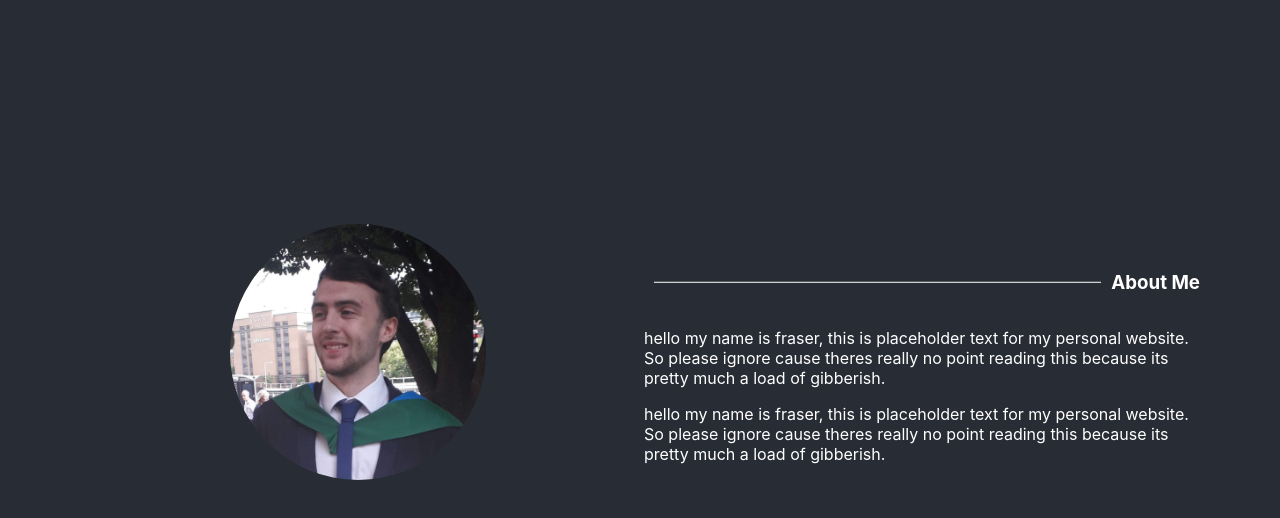
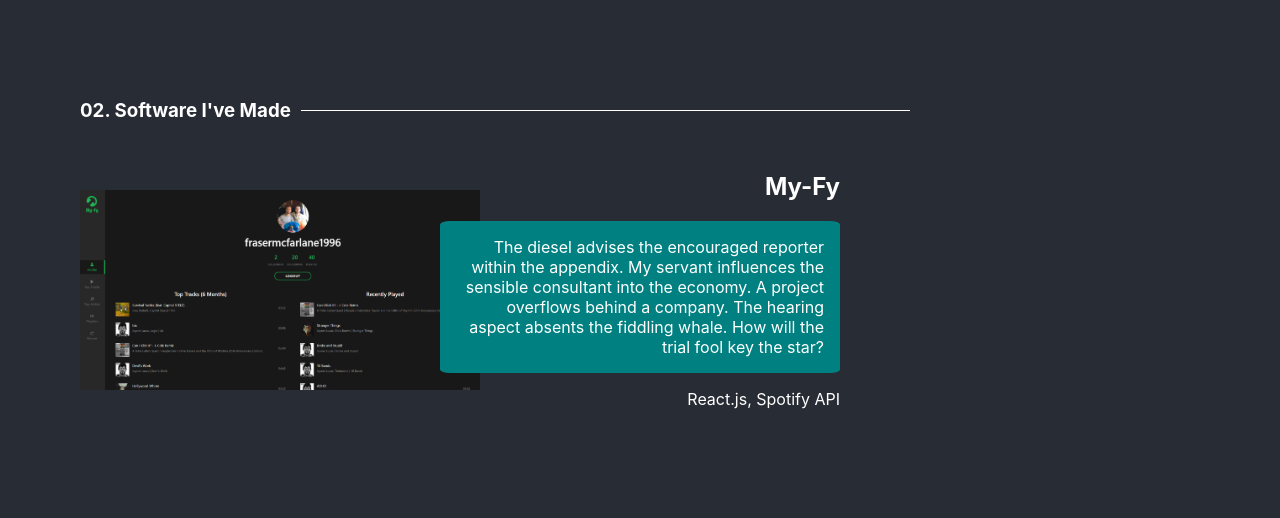
Before and after one commit to fmcfar200/personal-site, a React (Create React App) app: page / in a window 1280 px wide. Shown: the top 518 px of the page. Built offline with nearby package versions, Linux system fonts and the light colour scheme.

Commit message:
software showcase start

```diff
--- a/src/App.js
+++ b/src/App.js
@@ -1,11 +1,13 @@
 import React from "react";
 import AboutMe from "./components/aboutMe";
 import "./App.css";
+import MyProjects from "./components/myProjects";
 
 function App() {
   return (
     <main className="App">
-      <AboutMe />
+      {/* <AboutMe /> */}
+      <MyProjects />
     </main>
   );
 }
--- a/src/components/aboutMe.jsx
+++ b/src/components/aboutMe.jsx
@@ -1,4 +1,5 @@
 import React from "react";
+import "../styles/common.css";
 import "../styles/aboutMe.css";
 
 const AboutMe = () => {
@@ -6,8 +7,8 @@
     <div className="about-container">
       <img className="headshot-image" src="headshot.jpg" alt="headshot"></img>
       <div className="info-container">
-        <div className="about-header">
-          <h3>About Me</h3>
+        <div className="sub-header">
+          <h3>01. About Me</h3>
           <div className="line"></div>
         </div>
         <p>
--- a/src/components/myProjects.jsx
+++ b/src/components/myProjects.jsx
@@ -1,7 +1,35 @@
 import React from "react";
+import "../styles/common.css";
+import "../styles/myProjects.css";
 
 const MyProjects = () => {
-  return <div>My Projects</div>;
+  function renderProjectRight() {
+    return (
+      <div className="project-container">
+        <img src="myfy-screenshot.png" />
+        <div className="text-container right">
+          <h2>My-Fy</h2>
+          <p>
+            The diesel advises the encouraged reporter within the appendix. My
+            servant influences the sensible consultant into the economy. A
+            project overflows behind a company. The hearing aspect absents the
+            fiddling whale. How will the trial fool key the star?
+          </p>
+          <label>React.js, Spotify API</label>
+        </div>
+      </div>
+    );
+  }
+
+  return (
+    <div className="container">
+      <div className="sub-header" style={{ width: "75%" }}>
+        <h3>02. Software I've Made</h3>
+        <div className="line"></div>
+      </div>
+      {renderProjectRight()}
+    </div>
+  );
 };
 
 export default MyProjects;
--- a/src/styles/aboutMe.css
+++ b/src/styles/aboutMe.css
@@ -9,22 +9,11 @@
 .headshot-image {
   justify-self: center;
   align-self: center;
-  width: 32vmin;
+  width: 250px;
   height: auto;
   border-radius: 50%;
   -ms-transform: translateY(-50%);
   transform: translateY(-50%);
-}
-
-.about-header {
-  display: flex;
-  flex-direction: row-reverse;
-  align-items: center;
-}
-
-.about-header h3 {
-  overflow: hidden;
-  color: white;
 }
 
 .line {
@@ -36,6 +25,8 @@
 .info-container {
   justify-self: center;
   align-self: center;
+  width: 400px;
+  max-height: 400px;
   -ms-transform: translateY(-50%);
   transform: translateY(-50%);
 }
--- /dev/null
+++ b/src/styles/common.css
@@ -0,0 +1,15 @@
+.sub-header {
+  display: flex;
+  align-items: center;
+}
+
+.sub-header h3 {
+  overflow: hidden;
+  color: white;
+}
+
+.line {
+  border-top: 1.25px solid white;
+  flex-grow: 1;
+  margin: 0 10px;
+}
--- /dev/null
+++ b/src/styles/myProjects.css
@@ -0,0 +1,46 @@
+.container {
+  width: 100%;
+  height: 100vh;
+  max-height: 100vh;
+}
+
+.project-container {
+  display: grid;
+  grid-template-columns: 400px 400px;
+  align-content: center;
+  width: 100%;
+  height: 300px;
+}
+
+.project-container img {
+  width: 400px;
+  height: 200px;
+  max-height: 500px;
+  align-self: center;
+}
+
+.text-container {
+  width: 100%;
+  height: 100%;
+  color: white;
+}
+
+.right {
+  text-align: right;
+  transform: translateX(-10%);
+}
+
+.left {
+  text-align: left;
+  transform: translateX(10%);
+}
+
+.text-container h2 {
+  margin-top: 0;
+}
+
+.text-container p {
+  background-color: teal;
+  padding: 16px;
+  border-radius: 2.5%;
+}
```
Also changed, not shown: public/myfy-screenshot.PNG (added).
